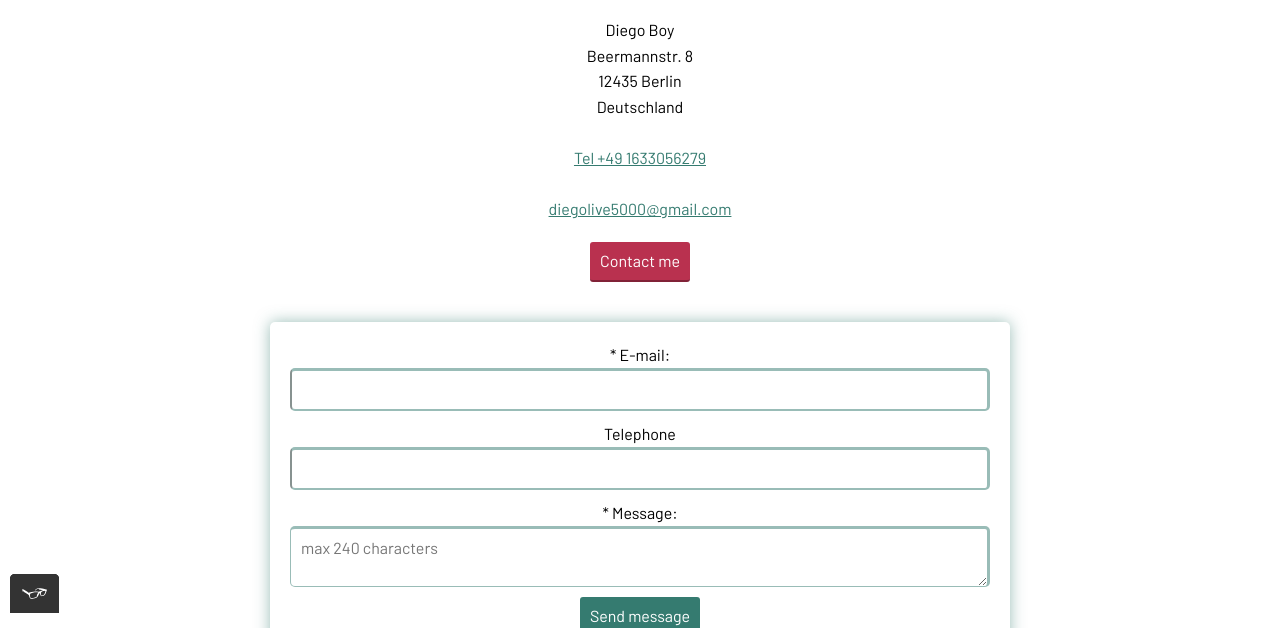
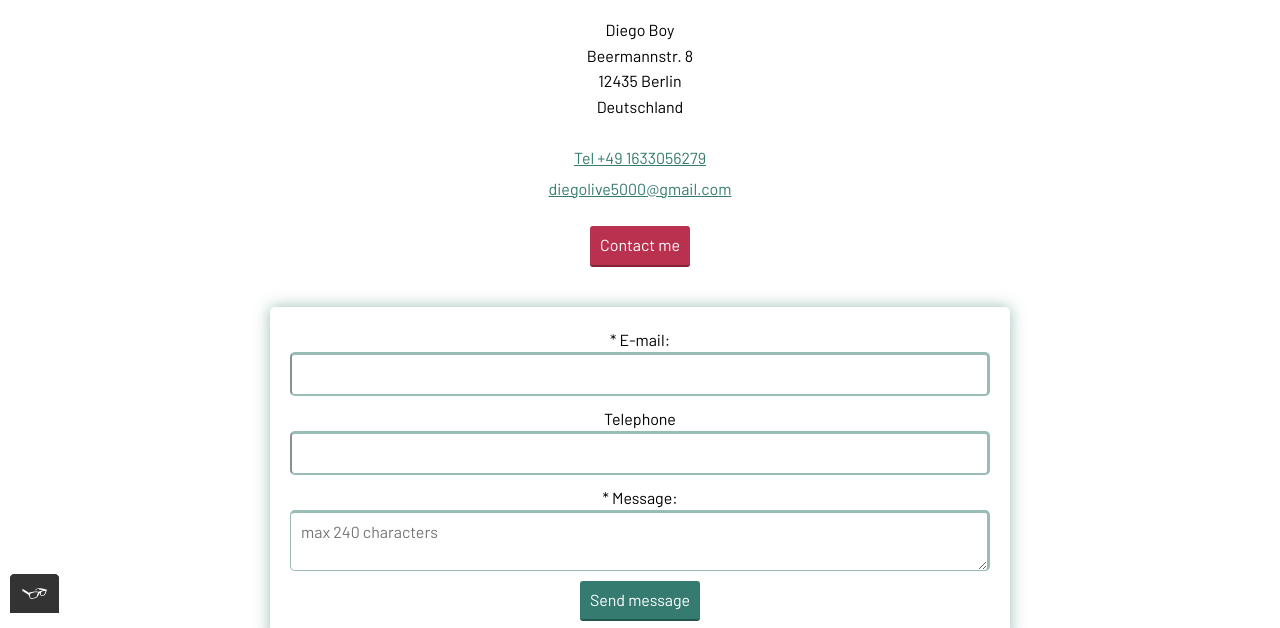
Before and after one commit to boydiego/portfolio-website, a plain HTML site: page contact.html in a window 1280 px wide. Shown: the part 187-815 px from the top of the page. Drawn offline with nearby package versions, Linux system fonts and the light colour scheme.

Commit message:
adjust the spacing between contact page links

```diff
--- a/css/styles.css
+++ b/css/styles.css
@@ -335,6 +335,10 @@ section h1 {
   text-align: center;
 }
 
+.profile-contact a {
+  padding-bottom: 5px;
+}
+
 #contact-form {
   display: flex;
   flex-direction: column;
```
Also changed, not shown: contact.html (+0 -1 lines).
